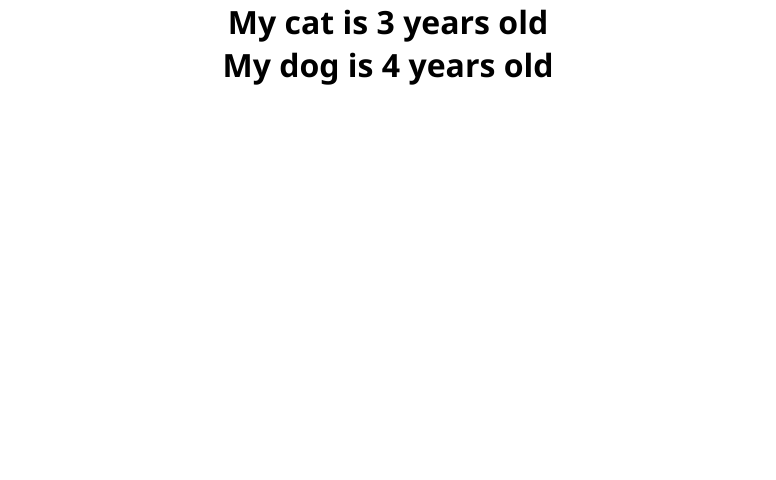
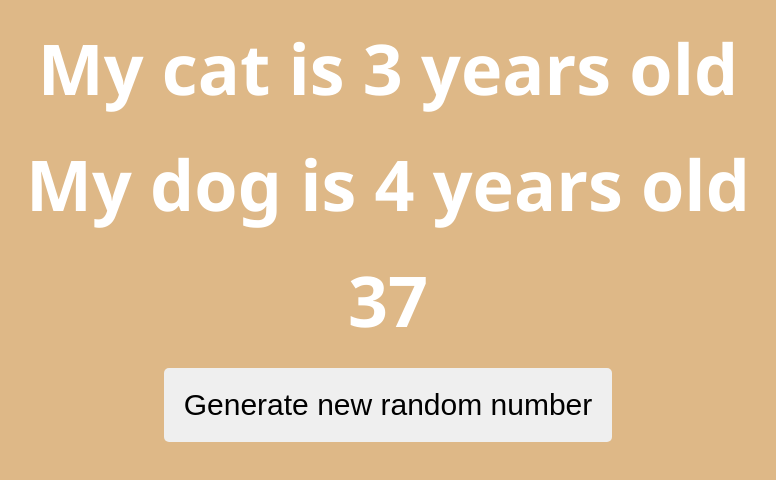
Before and after one commit to wadpas/stash-react-course, a React (Create React App) app: page / in a window 1280 px wide. Shown: the top 480 px of the page, without its empty margins (252-1028 px from the left). Built offline with nearby package versions, Linux system fonts and the light colour scheme.

Commit message:
added random number func

```diff
--- a/src/App.css
+++ b/src/App.css
@@ -1,3 +1,17 @@
 .App {
   text-align: center;
 }
+
+h1 {
+  font-size: 70px;
+  margin-top: 20px;
+}
+
+button {
+  margin: 20px;
+  padding: 20px;
+  font-size: 30px;
+  border-radius: 5px;
+  border: 0px;
+  cursor: pointer;
+}
--- a/src/App.js
+++ b/src/App.js
@@ -1,11 +1,15 @@
 import './App.css'
 import PetInfo from './components/PetInfo'
+import RandomNumber from './components/RandomNumber'
 
 function App() {
   return (
     <div className="App">
-      <PetInfo animal="cat" age="3" />
-      <PetInfo animal="dog" age="4" />
+      <div>
+        <PetInfo animal="cat" age="3" />
+        <PetInfo animal="dog" age="4" hasPet={false} />
+      </div>
+      <RandomNumber maxNum={50} />
     </div>
   )
 }
--- a/src/components/PetInfo.js
+++ b/src/components/PetInfo.js
@@ -1,4 +1,4 @@
-function PetInfo({ animal, age }) {
+function PetInfo({ animal, age, hasPet }) {
   return (
     <h1>
       My {animal} is {age} years old
--- /dev/null
+++ b/src/components/RandomNumber.js
@@ -0,0 +1,17 @@
+import { useState } from 'react'
+import generateRandomNum from '../utils/generateRandomNum'
+
+function RandomNumber({ maxNum }) {
+  const [randomNum, setRandomNum] = useState(generateRandomNum(maxNum))
+  const changeRandomNum = () => {
+    setRandomNum(generateRandomNum(maxNum))
+  }
+  return (
+    <div>
+      <h1>{randomNum}</h1>
+      <button onClick={changeRandomNum}>Generate new random number</button>
+    </div>
+  )
+}
+
+export default RandomNumber
--- a/src/index.css
+++ b/src/index.css
@@ -6,4 +6,6 @@
 body {
   font-family: 'Segoe UI', 'Roboto', 'Oxygen', 'Ubuntu', 'Cantarell',
     'Fira Sans', 'Droid Sans', 'Helvetica Neue', sans-serif;
+  color: white;
+  background-color: burlywood;
 }
--- /dev/null
+++ b/src/utils/generateRandomNum.js
@@ -0,0 +1,5 @@
+function generateRandomNum(maxNum) {
+  return Math.floor(Math.random() * maxNum)
+}
+
+export default generateRandomNum
```
